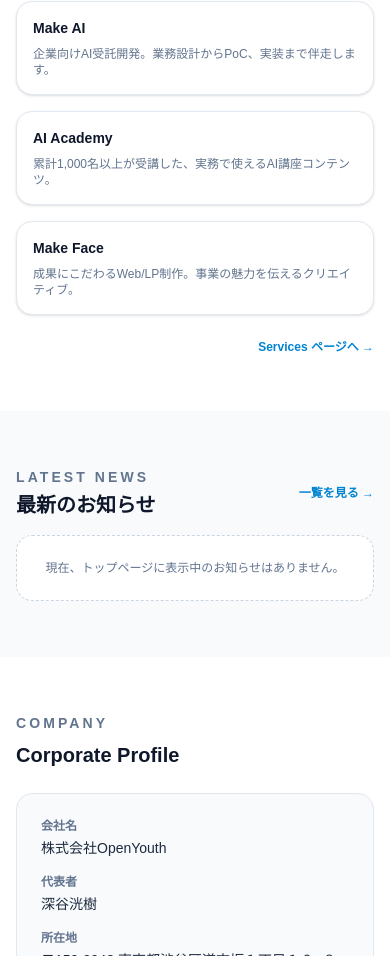
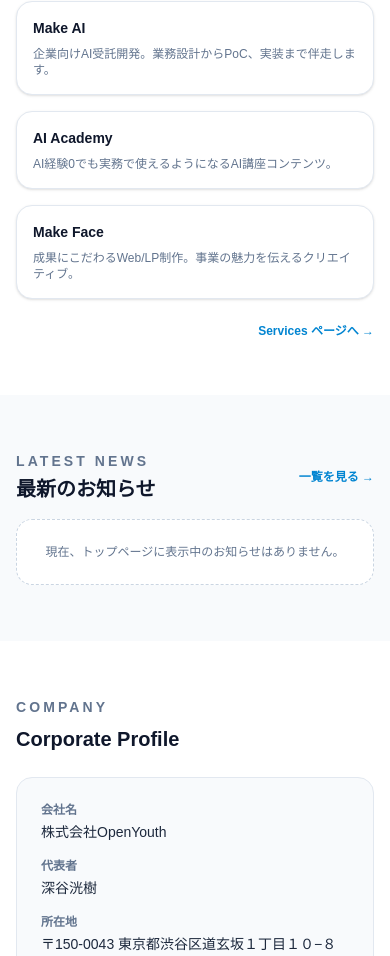
Before and after one commit to ten7dollar/openyouth-site, a Next.js app: page / in a window 390 px wide. Shown: the part 2311-3267 px from the top of the page. Built offline with nearby package versions, Linux system fonts and the light colour scheme.

Commit message:
Update home layout for mobile

```diff
--- a/app/page.tsx
+++ b/app/page.tsx
@@ -206,7 +206,7 @@ export default function HomePage() {
             />
             <ServiceCard
               name="AI Academy"
-              description="累計1,000名以上が受講した、実務で使えるAI講座コンテンツ。"
+              description="AI経験0でも実務で使えるようになるAI講座コンテンツ。"
             />
             <ServiceCard
               name="Make Face"
```
